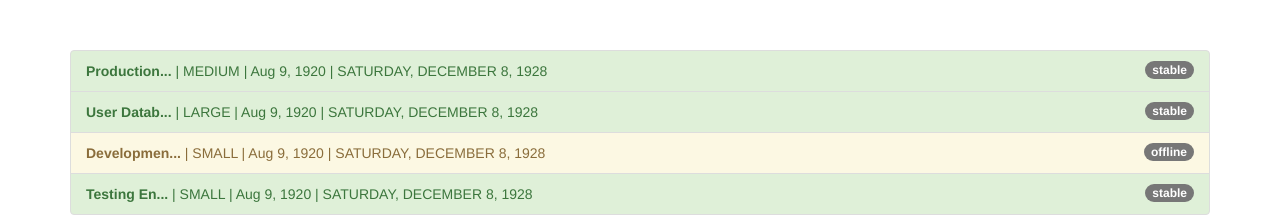
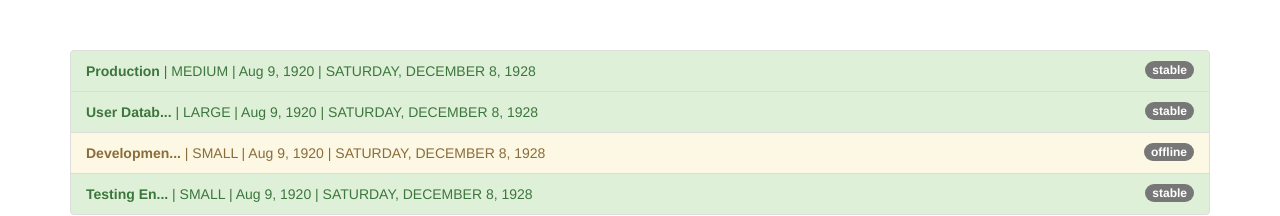
Before and after one commit to kubilaye/ng-assignments, an Angular app in the folder pipes/: page / in a window 1280 px wide. Shown: the top 216 px of the page. Built offline with nearby package versions, Linux system fonts and the light colour scheme.

Commit message:
improving the pipe by using parameters

```diff
--- a/pipes/src/app/app.component.html
+++ b/pipes/src/app/app.component.html
@@ -10,7 +10,7 @@
             class="badge">
             {{ server.status }}
           </span>
-          <strong>{{ server.name | shorten }}</strong> | {{ server.instanceType | uppercase }} | {{ server.started | date }} | {{ server.end | date:'fullDate' | uppercase }}
+          <strong>{{ server.name | shorten:10:'...' }}</strong> | {{ server.instanceType | uppercase }} | {{ server.started | date }} | {{ server.end | date:'fullDate' | uppercase }}
         </li>
       </ul>
     </div>
--- a/pipes/src/app/app.component.ts
+++ b/pipes/src/app/app.component.ts
@@ -9,7 +9,7 @@ export class AppComponent {
   servers = [
     {
       instanceType: 'medium',
-      name: 'Production Server',
+      name: 'Production',
       status: 'stable',
       started: new Date(15, 1, 2017),
       end: new Date(23, 5, 2018)
--- a/pipes/src/app/shorten.pipe.ts
+++ b/pipes/src/app/shorten.pipe.ts
@@ -4,7 +4,10 @@ import {Pipe, PipeTransform} from '@angular/core';
   name: 'shorten'
 })
 export class ShortenPipe implements PipeTransform {
-  transform(value: any) {
-    return value.substr(0, 10) + '...';
+  transform(value: any, limit: number, trailing: string) {
+    if (value.length > limit) {
+      return value.substr(0, limit) + trailing;
+    }
+    return value;
   }
 }
```
